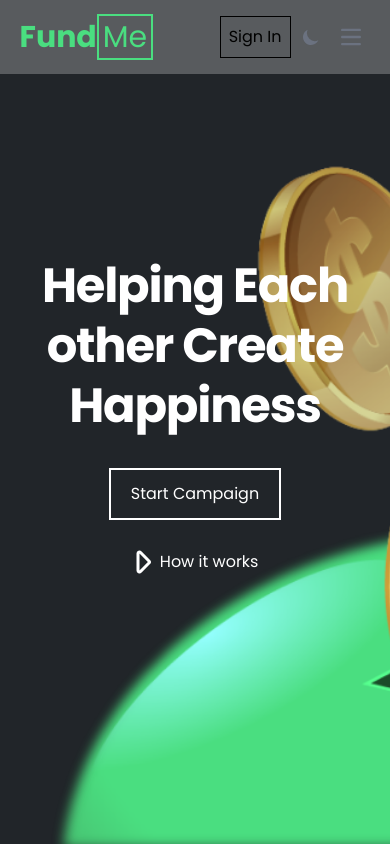
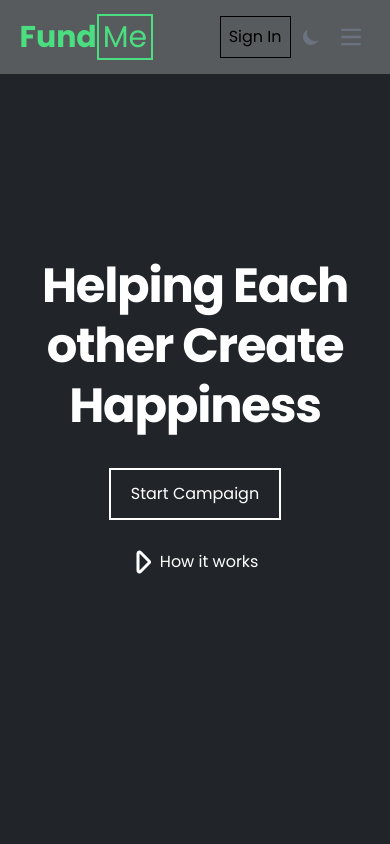
Before and after one commit to BukiOffor/Project-FundME, a plain HTML site: page client/index.html in a window 390 px wide. Shown: the top 844 px of the page. Drawn offline with Linux system fonts and the light colour scheme.

Commit message:
Remove hero section background image in mobile

```diff
--- a/client/index.html
+++ b/client/index.html
@@ -302,7 +302,7 @@
   <!-- Hero -->
   <section id="hero" class="min-h-screen bg-grayed dark:bg-black text-white dark:text-white scroll-mt-1">
 
-    <div class="py-2 bg-center bg-heroimg1 bg-fixed min-h-screen bg-cover flex items-center ">
+    <div class="py-2 bg-center xl:bg-heroimg1 bg-fixed min-h-screen bg-cover flex items-center ">
 
     <div class="max-w-95p md:max-w-90 md:grid md:grid-cols-2 mx-auto my-auto items-center justify-center">
       <div class="grid py-4 mx-auto">
```
Also changed, not shown: client/images/picc1_compress1.jpg (deleted).
